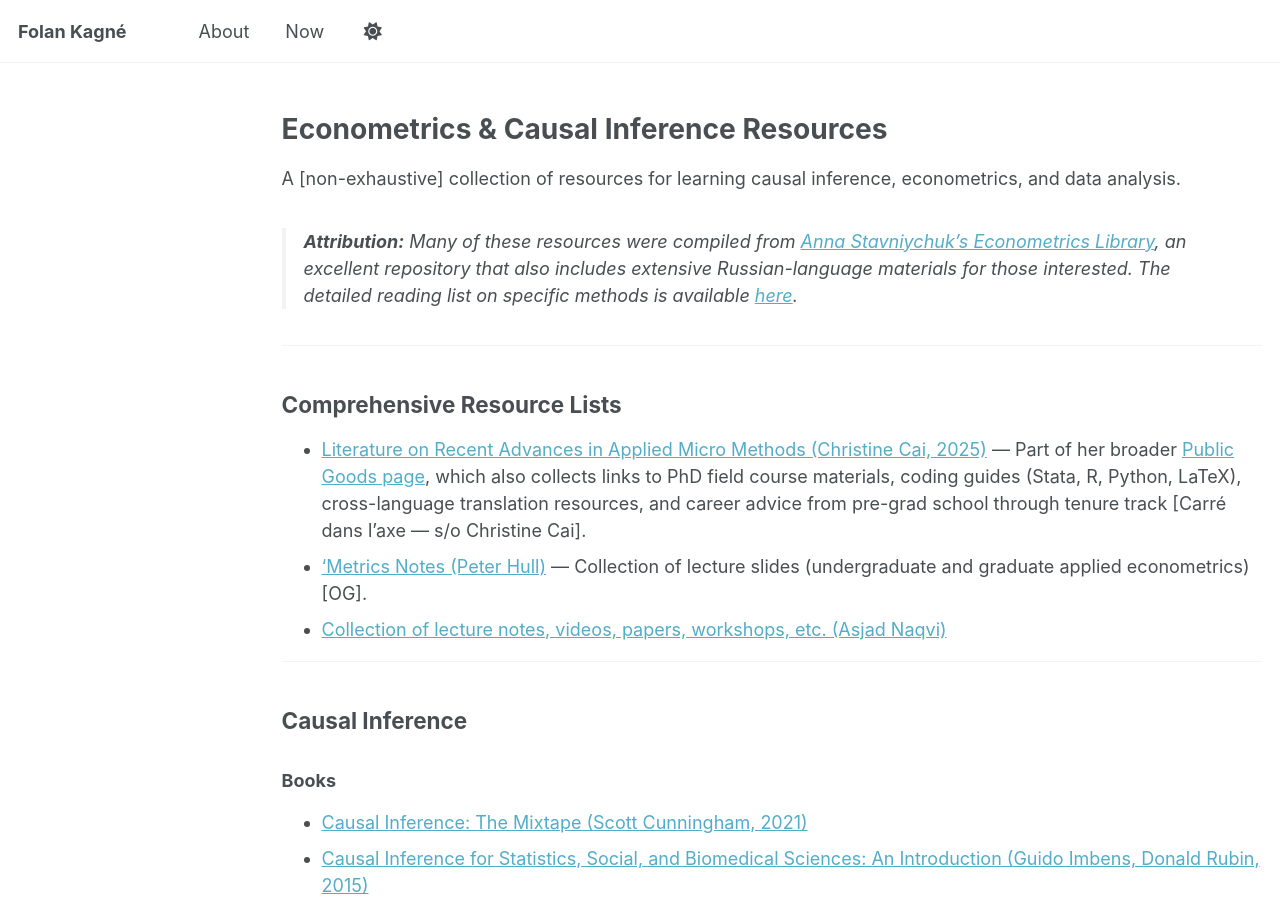
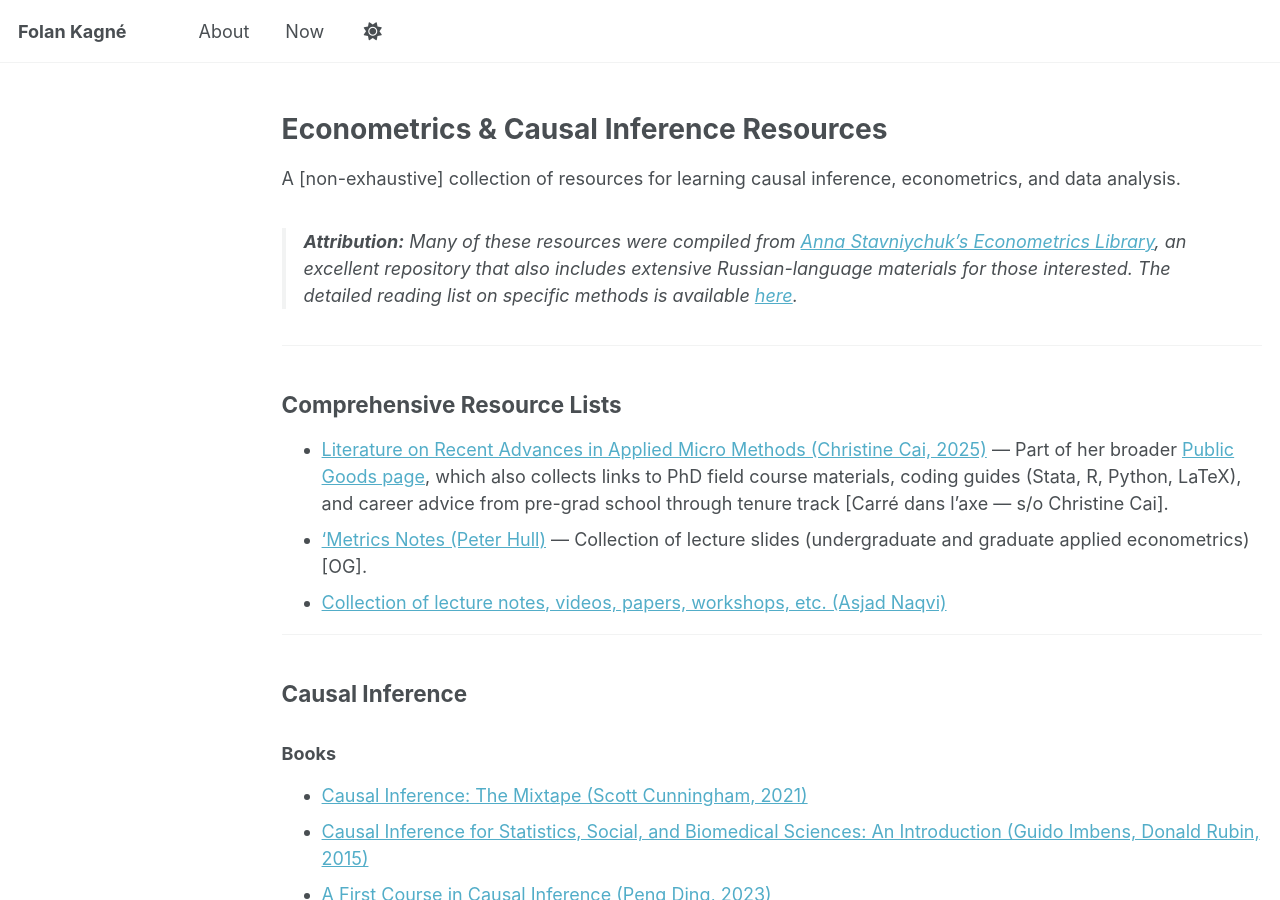
Before and after one commit to folankagne/folankagne.github.io, a Jekyll site: the page built from _pages/temp/econometrics-resources-new.md, in a window 1280 px wide and 900 px high. Built offline with Jekyll 4.4.1, drawn with Linux system fonts in a browser that asks for light colours; a script that is not in the unit is left out.

Commit message:
Update econometrics-resources-new.md

```diff
--- a/_pages/temp/econometrics-resources-new.md
+++ b/_pages/temp/econometrics-resources-new.md
@@ -17,7 +17,7 @@
 ## Comprehensive Resource Lists
 
 <!--  * [Literature on Recent Advances in Applied Micro Methods (Christine Cai, 2025)](https://christinecai.github.io/PublicGoods/applied_micro_methods.pdf) [Carré dans l'axe — s/o Christine Cai] -->
-* [Literature on Recent Advances in Applied Micro Methods (Christine Cai, 2025)](https://christinecai.github.io/PublicGoods/applied_micro_methods.pdf) — Part of her broader [Public Goods page](https://christinecai.github.io/items/PublicGoods.html), which also collects links to PhD field course materials, coding guides (Stata, R, Python, LaTeX), cross-language translation resources, and career advice from pre-grad school through tenure track [Carré dans l'axe — s/o Christine Cai].
+* [Literature on Recent Advances in Applied Micro Methods (Christine Cai, 2025)](https://christinecai.github.io/PublicGoods/applied_micro_methods.pdf) — Part of her broader [Public Goods page](https://christinecai.github.io/items/PublicGoods.html), which also collects links to PhD field course materials, coding guides (Stata, R, Python, LaTeX), and career advice from pre-grad school through tenure track [Carré dans l'axe — s/o Christine Cai].
 * ['Metrics Notes (Peter Hull)](https://about.peterhull.net/metrix) <!-- — Collection of lecture slides (undergraduate and graduate applied econometrics), short notes, and threads covering design-based econometrics, IV, DiD, RD, shift-share, clustering, and more [OG] --> — Collection of lecture slides (undergraduate and graduate applied econometrics) [OG].
 * [Collection of lecture notes, videos, papers, workshops, etc. (Asjad Naqvi)](https://asjadnaqvi.github.io/DiD/docs/resources#books)
 
```
